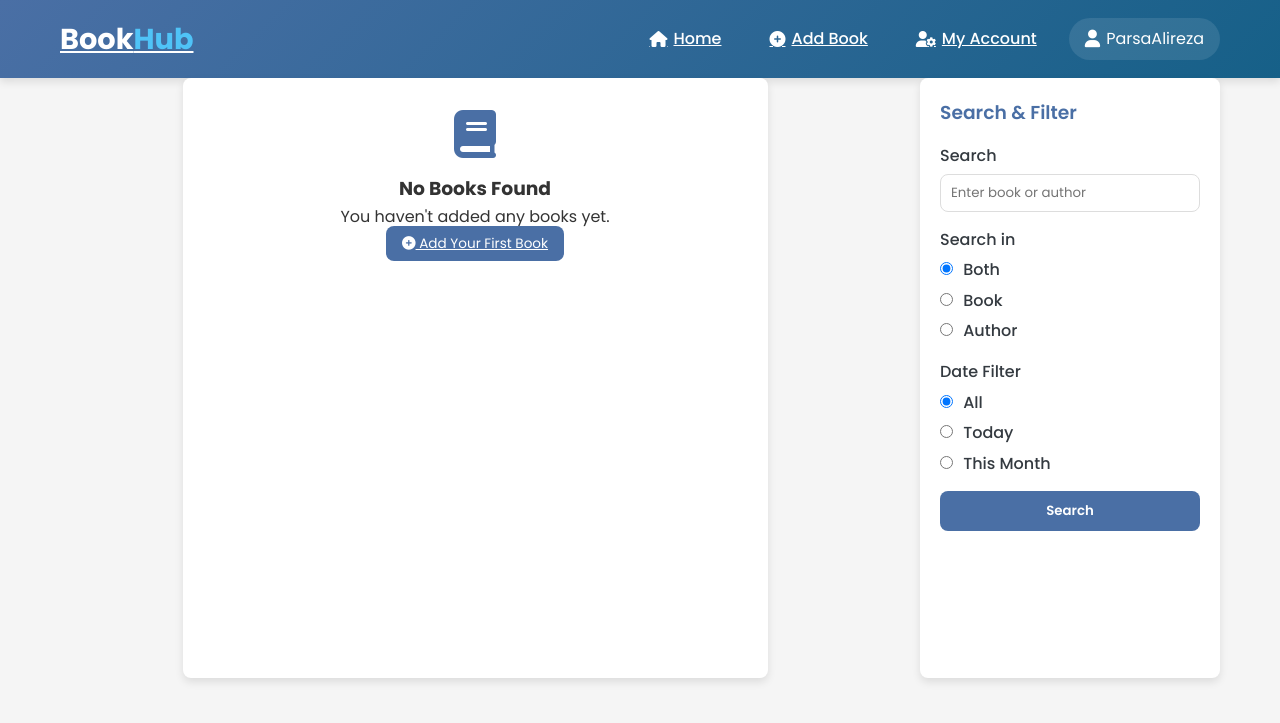
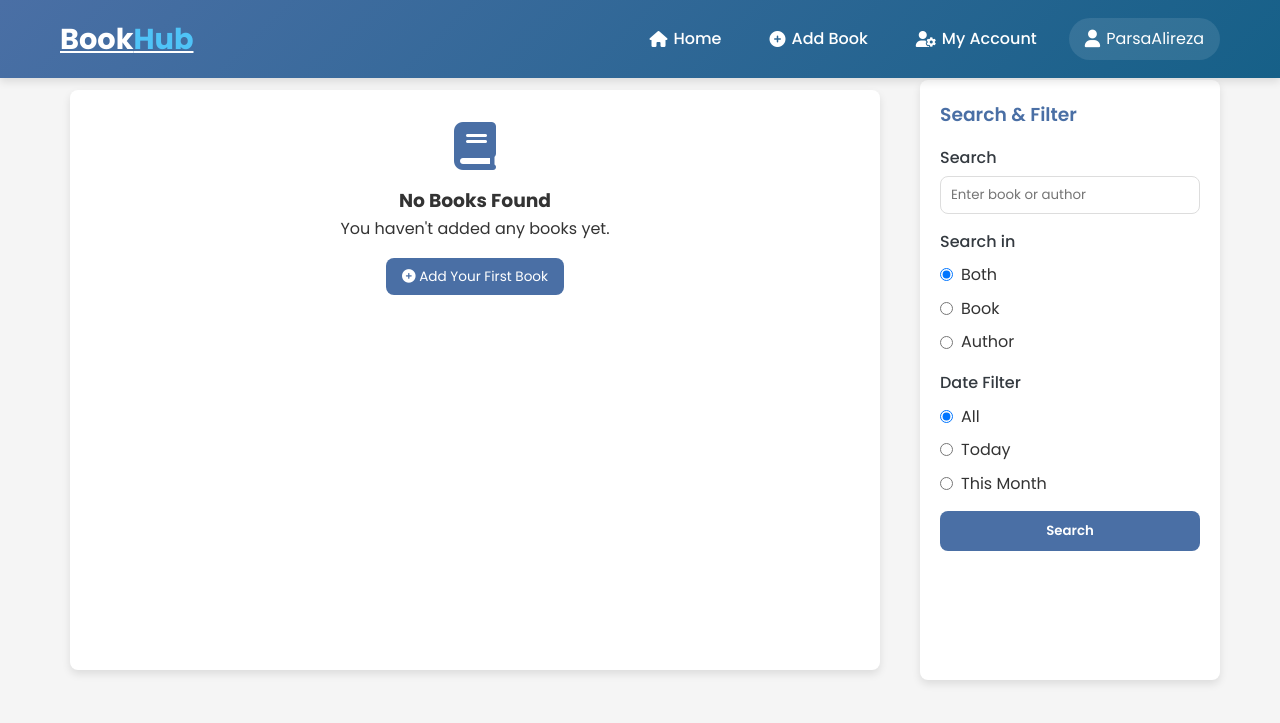
Before and after one commit to alireza841384/BookProject, a Django app: page /home/listView/ in a window 1280 px wide. Shown: the top 723 px of the page. Run offline with Django 5.2, Linux system fonts and the light colour scheme; a user stored in the database is signed in; data comes from the database, SQL or seed files in the repository; both versions use the stored data as it was after the commit.

Commit message:
ui of list books was updated

```diff
--- a/bookstore/books/templates/books/list_books.html
+++ b/bookstore/books/templates/books/list_books.html
@@ -31,6 +31,7 @@
             background:#f5f5f5;
             color:#333;
             line-height:1.6;
+            padding-top: 80px;
         }
 
         .container {
@@ -39,12 +40,15 @@
             padding:0 20px;
         }
 
-        /* استایل هدر */
         header {
             background: linear-gradient(135deg, var(--primary), var(--secondary));
             color: white;
             padding: 1rem 0;
             box-shadow: var(--card-shadow);
+            position: fixed;
+            width: 100%;
+            top: 0;
+            z-index: 1000;
         }
 
         .header-content {
@@ -83,6 +87,7 @@
             transition:0.3s;
             display:flex;
             align-items:center;
+            text-decoration: none;
         }
 
         nav ul li a:hover {
@@ -100,6 +105,7 @@
             padding:0.5rem 1rem;
             border-radius:50px;
             margin-left:1rem;
+            text-decoration: none;
         }
 
         .user-info i {
@@ -107,24 +113,24 @@
             font-size:1.1rem;
         }
 
-        /* استایل اصلی محتوا */
         main {
             display:flex;
             gap:30px;
-            margin-top:2rem;
+            margin-top:1rem;
+            padding: 20px 0;
         }
 
-        /* استایل کارت کتاب‌ها - نسخه اصلاح شده */
         .books-container {
             display: grid;
-            grid-template-columns: repeat(auto-fill, minmax(280px, 280px));
+            grid-template-columns: repeat(auto-fill, minmax(280px, 1fr));
             justify-content: center;
             gap: 25px;
             flex: 1;
+            padding: 10px;
         }
 
         .book-card {
-            width: 280px;
+            width: 100%;
             height: 420px;
             background: white;
             border-radius: var(--radius);
@@ -199,6 +205,8 @@
             border-radius: var(--radius);
             font-size:0.85rem;
             transition:0.3s;
+            text-decoration: none;
+            display: inline-block;
         }
 
         .view-btn:hover {
@@ -214,7 +222,6 @@
             grid-column: 1 / -1;
         }
 
-        /* جستجو و فیلتر */
         .search-box {
             background:white;
             padding:20px;
@@ -224,7 +231,7 @@
             min-height:600px;
             flex-shrink:0;
             position: sticky;
-            top: 20px;
+            top: 100px;
             align-self: flex-start;
         }
 
@@ -238,11 +245,20 @@
             margin-bottom:15px;
         }
 
-        .form-group label {
+        .form-group > label:first-child {
             display:block;
             margin-bottom:5px;
             font-weight:500;
             color:var(--dark);
+            text-decoration: none;
+        }
+
+        .form-group label {
+            display: inline-block;
+            margin-right: 10px;
+            font-weight: normal;
+            cursor: pointer;
+            text-decoration: none;
         }
 
         .form-group input[type="text"] {
@@ -272,7 +288,24 @@
             background: var(--secondary);
         }
 
-        /* رسپانسیو */
+        /* استایل جدید برای رادیو باتن‌های عمودی */
+        .radio-group-vertical {
+            display: flex;
+            flex-direction: column;
+            gap: 8px;
+            margin-top: 8px;
+        }
+
+        .radio-group-vertical label {
+            display: flex;
+            align-items: center;
+            cursor: pointer;
+        }
+
+        .radio-group-vertical input[type="radio"] {
+            margin-right: 8px;
+        }
+
         @media (max-width: 992px) {
             main {
                 flex-direction: column-reverse;
@@ -287,6 +320,10 @@
         }
 
         @media (max-width: 768px) {
+            body {
+                padding-top: 120px;
+            }
+
             .header-content {
                 flex-direction: column;
                 text-align: center;
@@ -302,23 +339,17 @@
             }
 
             .books-container {
-                grid-template-columns: repeat(auto-fill, minmax(260px, 260px));
-            }
-
-            .book-card {
-                width: 260px;
+                grid-template-columns: repeat(auto-fill, minmax(250px, 1fr));
             }
         }
 
         @media (max-width: 480px) {
+            body {
+                padding-top: 150px;
+            }
+
             .books-container {
                 grid-template-columns: 1fr;
-            }
-
-            .book-card {
-                width: 100%;
-                max-width: 300px;
-                margin: 0 auto;
             }
         }
     </style>
@@ -333,7 +364,7 @@
                     <ul>
                         <li><a href="/home/"><i class="fas fa-home"></i> Home</a></li>
                         <li><a href="/home/addBook/"><i class="fas fa-plus-circle"></i> Add Book</a></li>
-                        <li><a href="/home/myAccount/"><i class="fas fa-user-cog"></i> My Account</a></li>
+                        <li><a href="/Account/"><i class="fas fa-user-cog"></i> My Account</a></li>
                         {% if user.is_authenticated %}
                         <li class="user-info"><i class="fas fa-user"></i>{{ user.username }}</li>
                         {% endif %}
@@ -344,7 +375,6 @@
     </header>
 
     <main class="container">
-        <!-- Books -->
         <div class="books-container">
             {% if books %}
                 {% for book in books %}
@@ -376,7 +406,6 @@
             {% endif %}
         </div>
 
-        <!-- Search & Filter -->
         <aside class="search-box">
             <h3>Search & Filter</h3>
             <form method="get" action="">
@@ -384,18 +413,25 @@
                     <label for="search">Search</label>
                     <input type="text" id="search" name="search" placeholder="Enter book or author" value="{{ search_query }}">
                 </div>
+
                 <div class="form-group">
                     <label>Search in</label>
-                    <label><input type="radio" name="search_in" value="both" {% if search_in == 'both' %}checked{% endif %} /> Both</label>
-                    <label><input type="radio" name="search_in" value="book" {% if search_in == 'book' %}checked{% endif %} /> Book</label>
-                    <label><input type="radio" name="search_in" value="author" {% if search_in == 'author' %}checked{% endif %} /> Author</label>
+                    <div class="radio-group-vertical">
+                        <label><input type="radio" name="search_in" value="both" {% if search_in == 'both' %}checked{% endif %}> Both</label>
+                        <label><input type="radio" name="search_in" value="book" {% if search_in == 'book' %}checked{% endif %}> Book</label>
+                        <label><input type="radio" name="search_in" value="author" {% if search_in == 'author' %}checked{% endif %}> Author</label>
+                    </div>
                 </div>
+
                 <div class="form-group">
                     <label>Date Filter</label>
-                    <label><input type="radio" name="date" value="all" {% if date_filter == 'all' %}checked{% endif %} /> All</label>
-                    <label><input type="radio" name="date" value="today" {% if date_filter == 'today' %}checked{% endif %} /> Today</label>
-                    <label><input type="radio" name="date" value="this_month" {% if date_filter == 'this_month' %}checked{% endif %} /> This Month</label>
+                    <div class="radio-group-vertical">
+                        <label><input type="radio" name="date" value="all" {% if date_filter == 'all' %}checked{% endif %}> All</label>
+                        <label><input type="radio" name="date" value="today" {% if date_filter == 'today' %}checked{% endif %}> Today</label>
+                        <label><input type="radio" name="date" value="this_month" {% if date_filter == 'this_month' %}checked{% endif %}> This Month</label>
+                    </div>
                 </div>
+
                 <button type="submit" class="btn-primary">Search</button>
             </form>
         </aside>
```
Also changed, not shown: bookstore/db.sqlite3.
